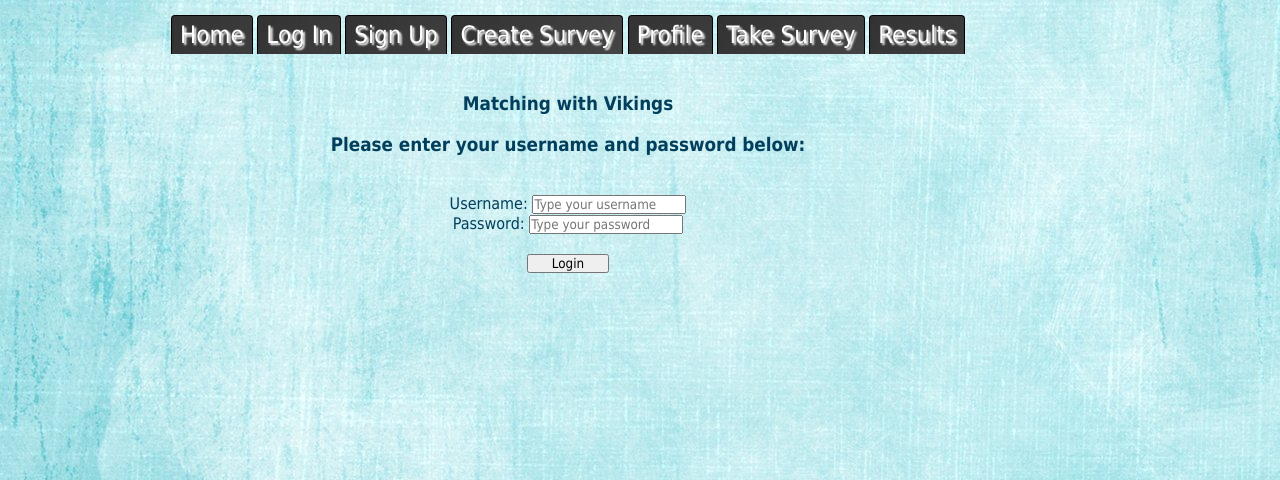
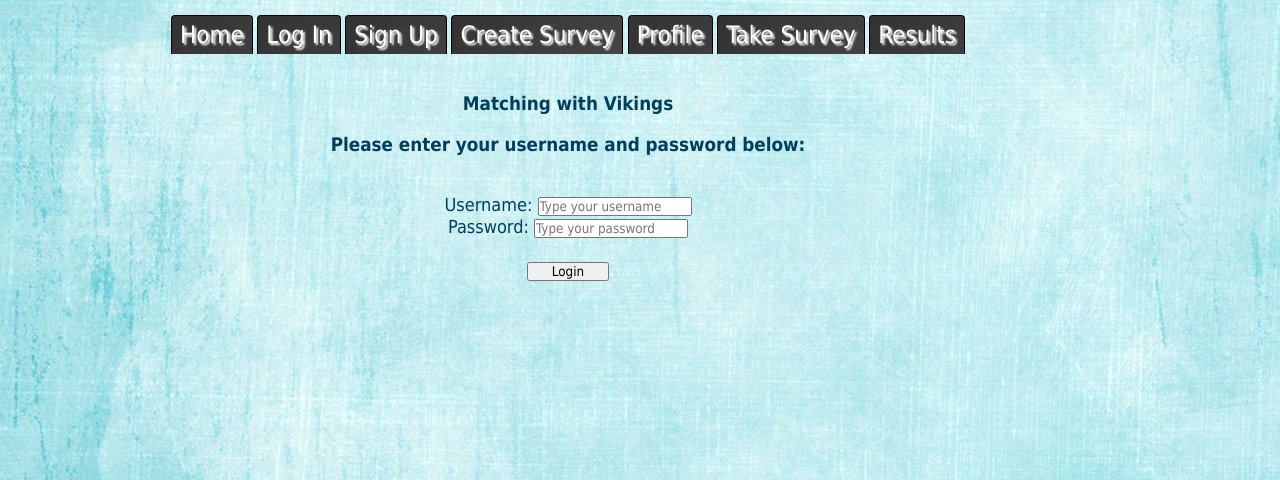
Before and after one commit to dlevylambert/Vikings, a Flask app: page /login in a window 1280 px wide. Shown: the top 480 px of the page. Run offline with Flask 2, Linux system fonts and the light colour scheme; parts of the project's set-up code (start-up, migrations or seed data) failed here and were passed over; some libraries are stand-ins or nearby versions.

Commit message:
changed the font size

```diff
--- a/templates/login.html
+++ b/templates/login.html
@@ -13,6 +13,7 @@
 <h3>Please enter your username and password below:</h2></center><br>
   <div id="input" align = "center">
     <form action="" method="POST">
+     <font size="4">
       Username: <input type="text" name="Username" class="" placeholder="Type your username"></input>
 <br>
       Password: <input type="password" name="Password" class="" placeholder="Type your password" ></input>
```
